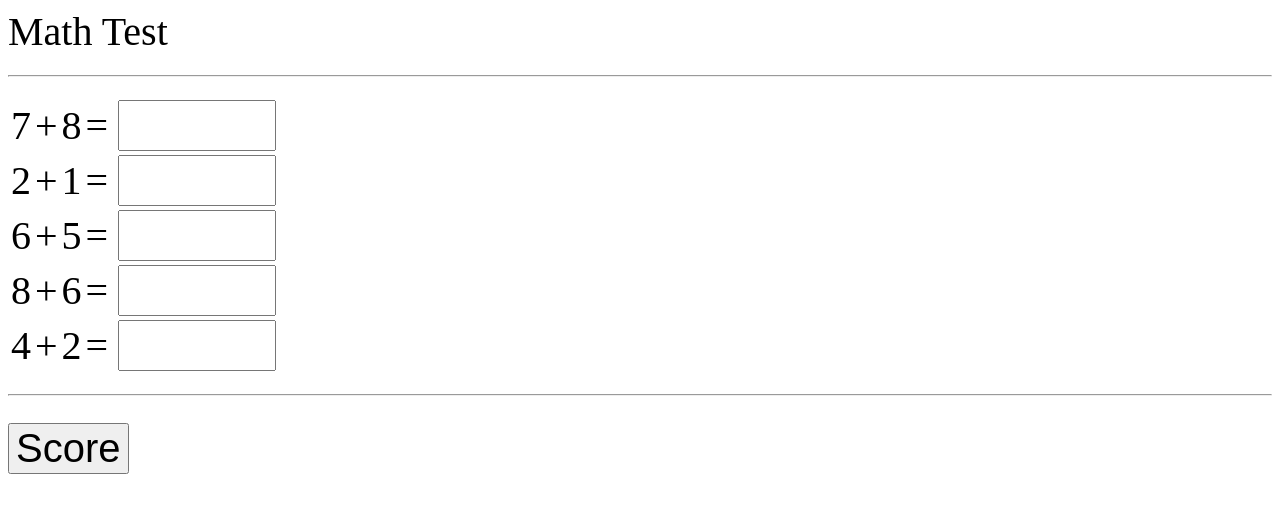
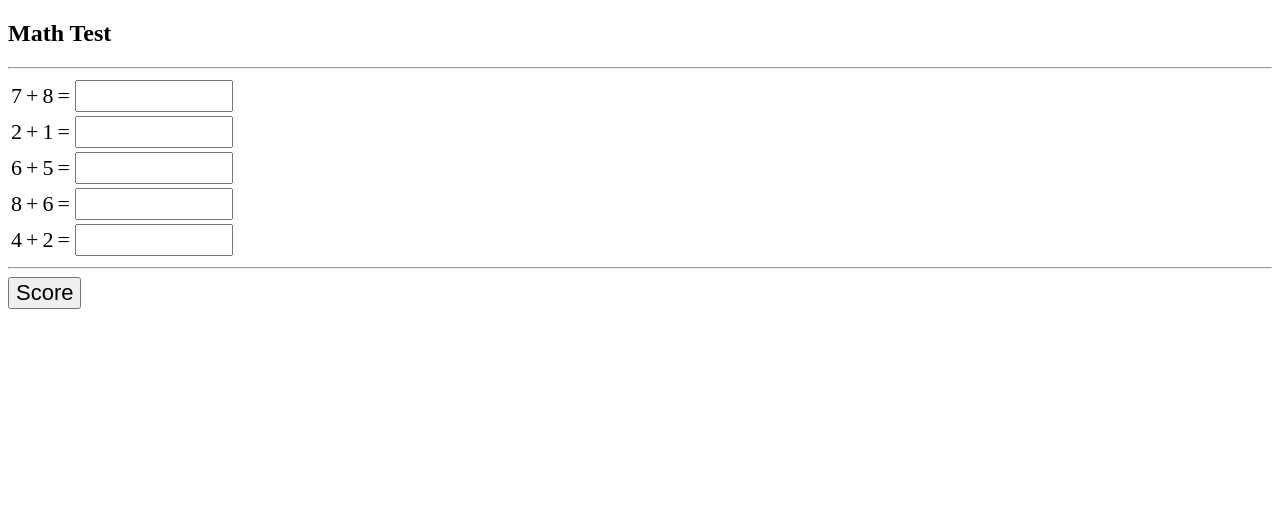
Before and after one commit to yangpingcd/cai, a plain HTML site: page math.html in a window 1280 px wide. Drawn offline with Linux system fonts and the light colour scheme.

Commit message:
update math.html

```diff
--- a/css/math.css
+++ b/css/math.css
@@ -1,24 +1,24 @@
-body {
+/*body {
     font-size: 40px;
     height: 100%
-}
+}*/
 
 table {
-    font-size: 40px;
+    font-size: 22px;
 }
 td {
     text-align: center;
 }
 
 input {
-    font-size: 40px;
+    font-size: 22px;
 }
 
 #txtResult {
     width: 150px;
 }
 #divScore {
-    font-size: 50px;
+    font-size: 25px;
 }
 
 .right {
--- a/math.html
+++ b/math.html
@@ -109,7 +109,7 @@
 		<span> <input id="btnResult" type="button" value="Summit" onclick="onResult();"></span>
 	</div>-->
 
-	<div>Math Test</div>
+	<h2>Math Test</h2>
 	<hr>
 	<div id="divQuestion">
 		<table id="tabQuestions">
```
